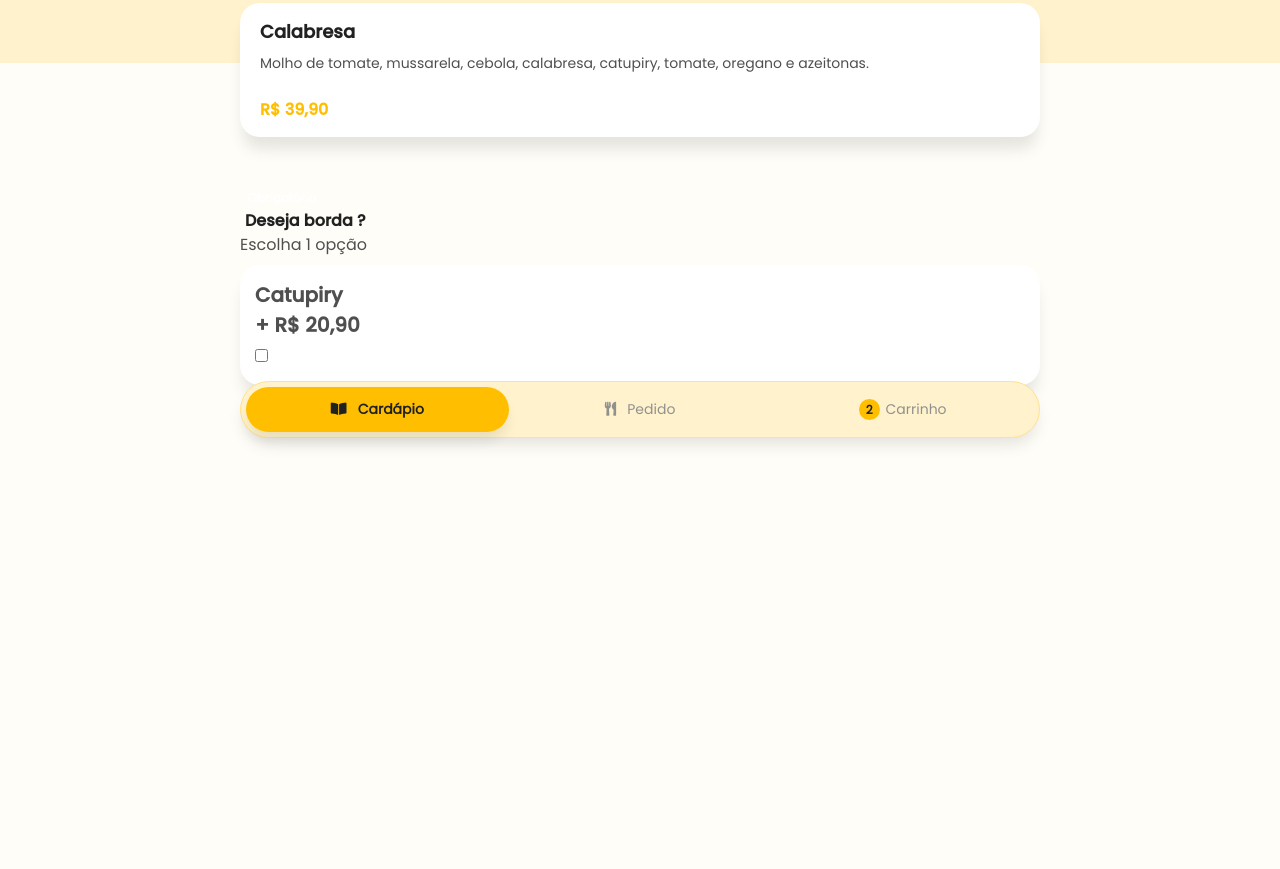
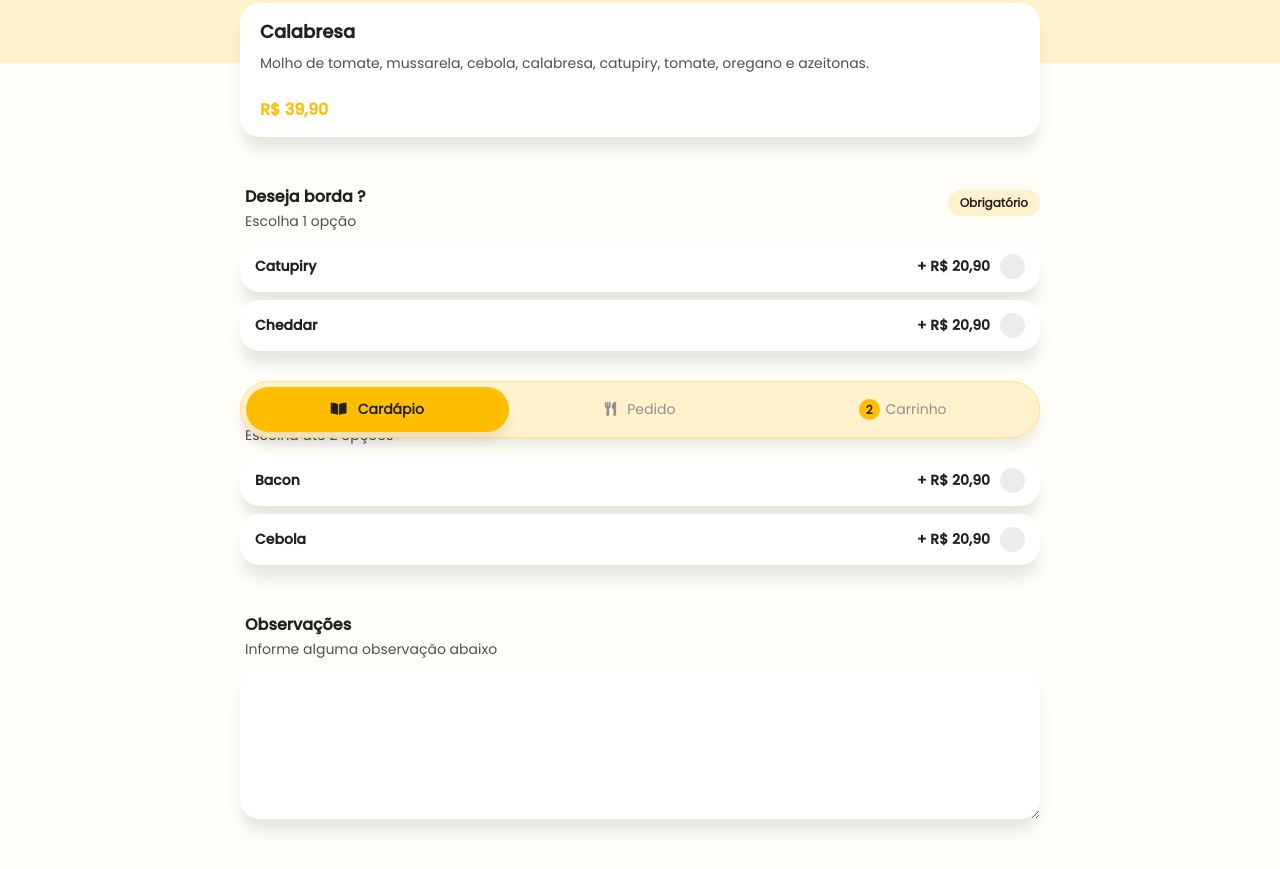
Before and after one commit to gabriel-gal/delivery, a plain HTML site: page item.html in a window 1280 px wide. Shown: the part 347-1216 px from the top of the page. Before the commit the page ends 828 px from the top, so only its background shows below. Drawn offline with Linux system fonts and the light colour scheme.

Commit message:
Implementação dos adicionais

```diff
--- a/css/main.css
+++ b/css/main.css
@@ -282,3 +282,113 @@ section .categoria {
     margin: 0 auto;
     margin-bottom: 10px;
 }
+
+.sub-title-categoria {
+    color: var(--color-text);
+    margin-left: 5px;
+    font-size: 14px;
+}
+
+.card-opcionais {
+    display: flex;
+    flex-direction: row;
+}
+
+.info-produtos-opcional {
+    flex: 1;
+    display: flex;
+    justify-content: space-between;
+    font-size: 14px;
+}
+
+.info-produtos-opcional .name, .info-produtos-opcional .price {
+    color: var(--color-black);
+}
+
+.opcionais .badge {
+    float: right;
+    background-color: var(--color-secundary);
+    padding: 7px 12px;
+    border-radius: 50px;
+    color: var(--color-black);
+    margin-top: 5px;
+}
+
+.checks{
+    margin-left: 10px;
+}
+
+.container-check {
+    display: block;
+    position: relative;
+    padding-left: 25px;
+    margin-bottom: 12px;
+    font-size: 22px;
+    cursor: pointer;
+    user-select: none;
+    -webkit-user-select: none;
+    -moz-user-select: none;
+}
+
+.container-check input {
+    position: absolute;
+    opacity: 0;
+    cursor: pointer;
+    height: 0;
+    width: 0;
+}
+
+.checkmark {
+    position: absolute;
+    top: -2px;
+    left: 0;
+    height: 25px;
+    width: 25px;
+    border-radius: 50%;
+    background-color: var(--color-input-out);
+}
+
+.container-check:hover input~.checkmark {
+    background-color: var(--color-text-out);
+}
+
+.container-check input:checked~.checkmark {
+    background-color: var(--color-primary);
+}
+
+.checkmark::after {
+    content: '';
+    position: absolute;
+    display: none;
+}
+
+.container-check input:checked~.checkmark::after {
+    display: block;
+}
+
+.container-check .checkmark::after {
+    left: 9px;
+    top: 7px;
+    width: 6px;
+    height: 10px;
+    border: solid var(--color-white);
+    transform: rotate(45deg);
+    -webkit-transform: rotate(45deg);
+    -ms-transform: rotate(45deg);
+    border-width: 0 3px 3px 0;
+}
+
+.form-control {
+    background-color: var(--color-white);
+    color: var(--color-black)!important;
+    border-radius: 20px;
+    padding: 15px 25px;
+    font-size: 16px;
+    box-shadow: 0px 15px 15px -3px rgba(0, 0, 0, 0.1) !important;
+    border: none!important;
+    height: 50px;
+}
+
+textarea {
+    height: 150px!important;
+}
--- a/item.html
+++ b/item.html
@@ -61,6 +61,53 @@
                         </label>
                     </div>
                 </div>
+                <div class="card card-opcionais mt-2">
+                    <div class="info-produtos-opcional">
+                        <p class="name mb-0"><b>Cheddar</b></p>
+                        <p class="price mb-0"><b>+ R$ 20,90</b></p>
+                    </div>
+                    <div class="checks">
+                        <label class="container-check">
+                            <input type="checkbox" name="" id="">
+                            <span class="checkmark"></span>
+                        </label>
+                    </div>
+                </div>
+            </div>
+
+            <div class="container-group mb-5">
+                <p class="title-categoria mb-0"><b>Escolha até 2 adicionais</b></p>
+                <span class="sub-title-categoria">Escolha até 2 opções</span>
+                <div class="card card-opcionais mt-2">
+                    <div class="info-produtos-opcional">
+                        <p class="name mb-0"><b>Bacon</b></p>
+                        <p class="price mb-0"><b>+ R$ 20,90</b></p>
+                    </div>
+                    <div class="checks">
+                        <label class="container-check">
+                            <input type="checkbox" name="" id="">
+                            <span class="checkmark"></span>
+                        </label>
+                    </div>
+                </div>
+                <div class="card card-opcionais mt-2">
+                    <div class="info-produtos-opcional">
+                        <p class="name mb-0"><b>Cebola</b></p>
+                        <p class="price mb-0"><b>+ R$ 20,90</b></p>
+                    </div>
+                    <div class="checks">
+                        <label class="container-check">
+                            <input type="checkbox" name="" id="">
+                            <span class="checkmark"></span>
+                        </label>
+                    </div>
+                </div>
+            </div>
+
+            <div class="container-group mb-5">
+                <p class="title-categoria mb-0"><b>Observações</b></p>
+                <span class="sub-title-categoria">Informe alguma observação abaixo</span>
+                <textarea name="" class="form-control mt-2" rows="5" id=""></textarea>
             </div>
         </section>
 
```
